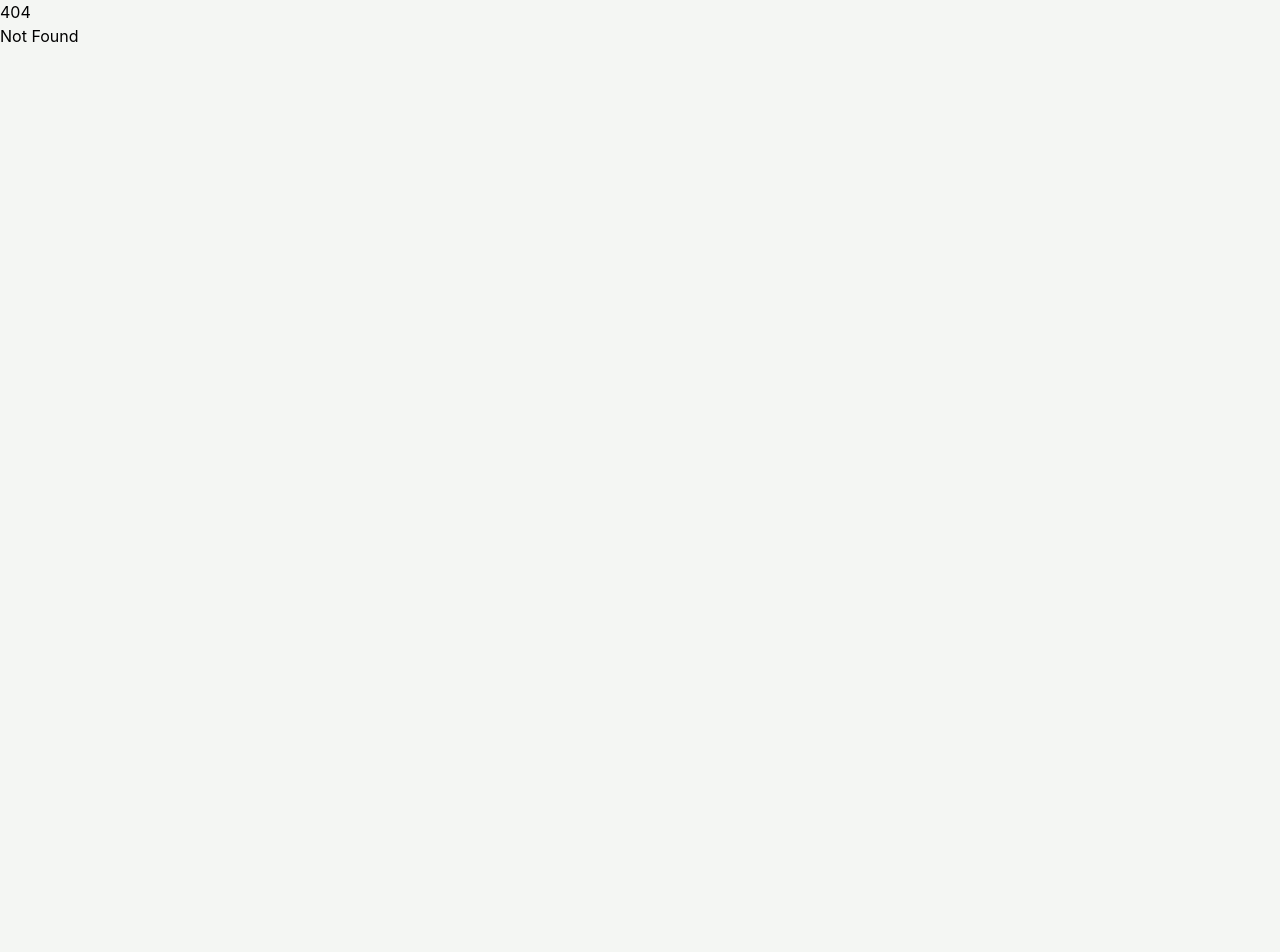
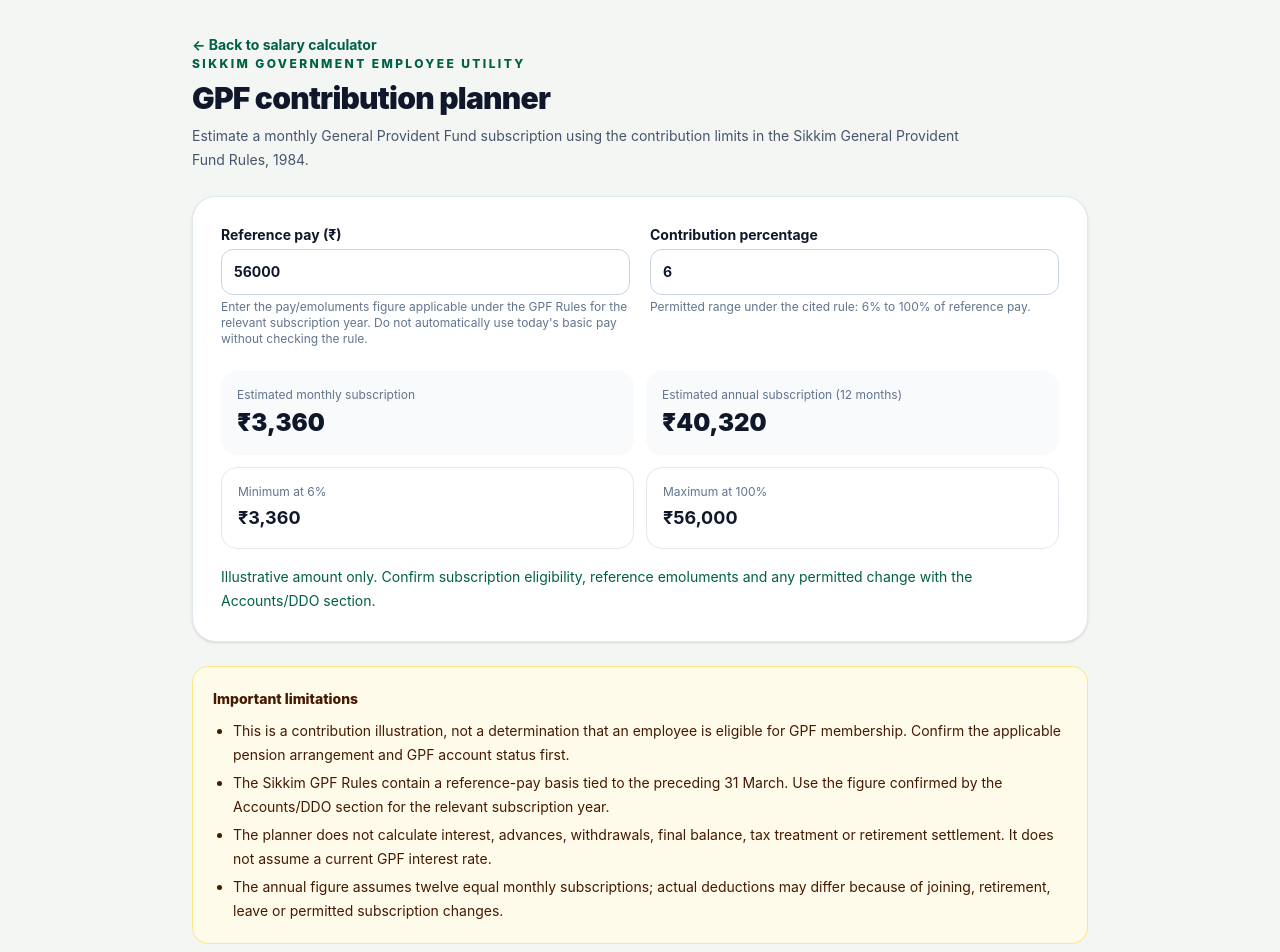
Before and after one commit to leenusdarnal/SIKKIM-GOVERNMENT-SALARY-CALCULATOR, a SvelteKit app: page /gpf-planner in a window 1280 px wide. Before the commit this address had no page. Shown: the top 952 px of the page. Before the commit the page ends 800 px from the top, so only its background shows below. Built offline with nearby package versions, Linux system fonts and the light colour scheme.

Commit message:
Add Sikkim GPF contribution planner

```diff
--- /dev/null
+++ b/src/routes/gpf-planner/+page.svelte
@@ -0,0 +1,55 @@
+<script lang="ts">
+  import { calculateGpfContribution } from '../../lib/gpf';
+  let referencePay = $state(56_000);
+  let rate = $state(6);
+  const result = $derived(calculateGpfContribution(referencePay, rate));
+  const fmt = (value: number) => new Intl.NumberFormat('en-IN', { style: 'currency', currency: 'INR', maximumFractionDigits: 0 }).format(value);
+</script>
+
+<svelte:head>
+  <title>GPF Contribution Planner | Sikkim Government Salary Calculator</title>
+  <meta name="description" content="Estimate monthly and annual GPF subscription using the Sikkim GPF contribution limits." />
+</svelte:head>
+
+<main class="min-h-screen bg-[#f4f6f3] px-4 py-8 text-slate-900 dark:bg-[#0b1411] dark:text-slate-100 sm:px-8">
+  <div class="mx-auto max-w-4xl space-y-6">
+    <a href="/" class="text-sm font-bold text-emerald-800 hover:underline dark:text-emerald-400">← Back to salary calculator</a>
+    <header>
+      <p class="text-xs font-extrabold uppercase tracking-[0.2em] text-emerald-800 dark:text-emerald-400">Sikkim Government employee utility</p>
+      <h1 class="mt-2 text-3xl font-black tracking-tight">GPF contribution planner</h1>
+      <p class="mt-2 max-w-3xl text-sm leading-6 text-slate-600 dark:text-slate-300">Estimate a monthly General Provident Fund subscription using the contribution limits in the Sikkim General Provident Fund Rules, 1984.</p>
+    </header>
+
+    <section class="rounded-3xl border border-slate-200 bg-white p-5 shadow-sm dark:border-slate-800 dark:bg-slate-900 sm:p-7">
+      <div class="grid gap-5 sm:grid-cols-2">
+        <label class="text-sm font-bold">Reference pay (₹)
+          <input type="number" min="1" step="1" bind:value={referencePay} class="mt-1 w-full rounded-xl border border-slate-300 bg-transparent p-3 dark:border-slate-700" />
+          <span class="mt-1 block text-xs font-normal text-slate-500">Enter the pay/emoluments figure applicable under the GPF Rules for the relevant subscription year. Do not automatically use today's basic pay without checking the rule.</span>
+        </label>
+        <label class="text-sm font-bold">Contribution percentage
+          <input type="number" min="6" max="100" step="0.5" bind:value={rate} class="mt-1 w-full rounded-xl border border-slate-300 bg-transparent p-3 dark:border-slate-700" />
+          <span class="mt-1 block text-xs font-normal text-slate-500">Permitted range under the cited rule: 6% to 100% of reference pay.</span>
+        </label>
+      </div>
+
+      <div class="mt-6 grid gap-3 sm:grid-cols-2">
+        <div class="rounded-2xl bg-slate-50 p-4 dark:bg-slate-800"><p class="text-xs text-slate-500">Estimated monthly subscription</p><p class="mt-1 text-2xl font-black">{fmt(result.monthlyContribution)}</p></div>
+        <div class="rounded-2xl bg-slate-50 p-4 dark:bg-slate-800"><p class="text-xs text-slate-500">Estimated annual subscription (12 months)</p><p class="mt-1 text-2xl font-black">{fmt(result.annualContribution)}</p></div>
+        <div class="rounded-2xl border border-slate-200 p-4 dark:border-slate-700"><p class="text-xs text-slate-500">Minimum at 6%</p><p class="mt-1 text-lg font-bold">{fmt(result.minimumMonthlyContribution)}</p></div>
+        <div class="rounded-2xl border border-slate-200 p-4 dark:border-slate-700"><p class="text-xs text-slate-500">Maximum at 100%</p><p class="mt-1 text-lg font-bold">{fmt(result.maximumMonthlyContribution)}</p></div>
+      </div>
+      <p class="mt-4 text-sm leading-6 {result.valid ? 'text-emerald-800 dark:text-emerald-300' : 'text-amber-800 dark:text-amber-300'}" role="status">{result.message}</p>
+    </section>
+
+    <section class="rounded-2xl border border-amber-200 bg-amber-50 p-5 text-sm leading-6 text-amber-950 dark:border-amber-900 dark:bg-amber-950/30 dark:text-amber-100">
+      <h2 class="font-extrabold">Important limitations</h2>
+      <ul class="mt-2 list-disc space-y-1 pl-5">
+        <li>This is a contribution illustration, not a determination that an employee is eligible for GPF membership. Confirm the applicable pension arrangement and GPF account status first.</li>
+        <li>The Sikkim GPF Rules contain a reference-pay basis tied to the preceding 31 March. Use the figure confirmed by the Accounts/DDO section for the relevant subscription year.</li>
+        <li>The planner does not calculate interest, advances, withdrawals, final balance, tax treatment or retirement settlement. It does not assume a current GPF interest rate.</li>
+        <li>The annual figure assumes twelve equal monthly subscriptions; actual deductions may differ because of joining, retirement, leave or permitted subscription changes.</li>
+      </ul>
+    </section>
+    <p class="text-xs text-slate-500">Primary source: General Provident Fund (Sikkim Services) Rules, 1984, Notification No. 8/Fin dated 16 October 1984, effective 1 January 1985. Verify the current amended rules and subscription order before acting.</p>
+  </div>
+</main>
```
